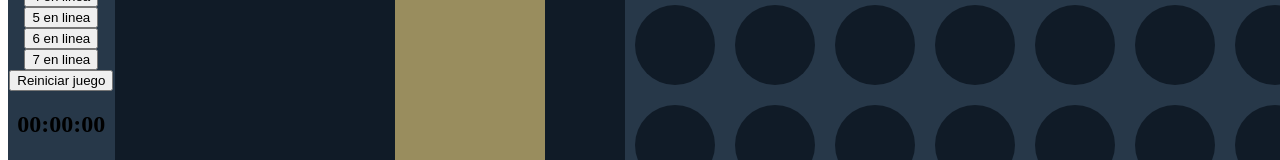
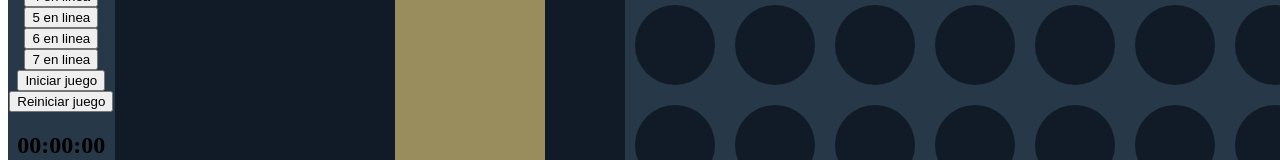
Before and after one commit to GGonza12/interfacesTests, a plain HTML site: page tablero/index.html in a window 1280 px wide. Shown: the part 143-303 px from the top of the page. Drawn offline with Linux system fonts and the light colour scheme.

Commit message:
boton iniciar juego colocado

```diff
--- a/tablero/index.html
+++ b/tablero/index.html
@@ -4,7 +4,7 @@
 <head>
     <meta charset="UTF-8">
     <meta name="viewport" content="width=device-width, initial-scale=1.0">
-    <link rel="stylesheet" href="/css/style.css">
+    <link rel="stylesheet" type="text/css" href="/css/style.css">
     <title>tablero</title>
 </head>
 
@@ -16,6 +16,7 @@
             <button id="linea5">5 en linea</button>
             <button id="linea6">6 en linea</button>
             <button id="linea7">7 en linea</button>
+            <button id="reiniciar-juego">Iniciar juego</button>
             <button id="reiniciar-juego">Reiniciar juego</button>
             <h2 id="timer">00:00:00</h2>
         </div>
```
